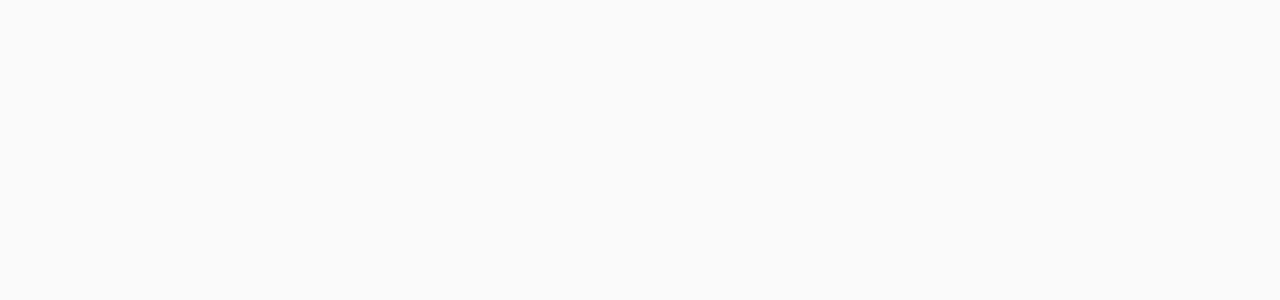
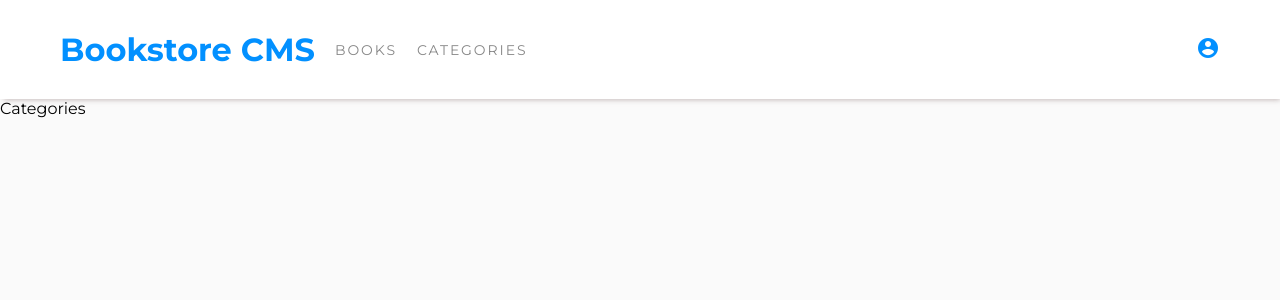
Before and after one commit to Bifabig/bookstore-react, a React (Create React App) app: page /categories in a window 1280 px wide. Before the commit this address had no page. Shown: the top 300 px of the page. Built offline with nearby package versions, Linux system fonts and the light colour scheme.

Commit message:
add categories path

```diff
--- a/src/components/App.js
+++ b/src/components/App.js
@@ -2,11 +2,13 @@ import { Routes, Route } from 'react-router-dom';
 import Books from './Books';
 import Navbar from './Navbar';
 import '../styles/App.module.scss';
+import Categories from './Categories';
 
 const BookstoreApp = () => (
   <Routes>
     <Route path="/" element={<Navbar />}>
       <Route index element={<Books />} />
+      <Route path="categories" element={<Categories />} />
     </Route>
   </Routes>
 );
--- /dev/null
+++ b/src/components/Categories.js
@@ -0,0 +1,3 @@
+const Categories = () => <div>Categories</div>;
+
+export default Categories;
```
